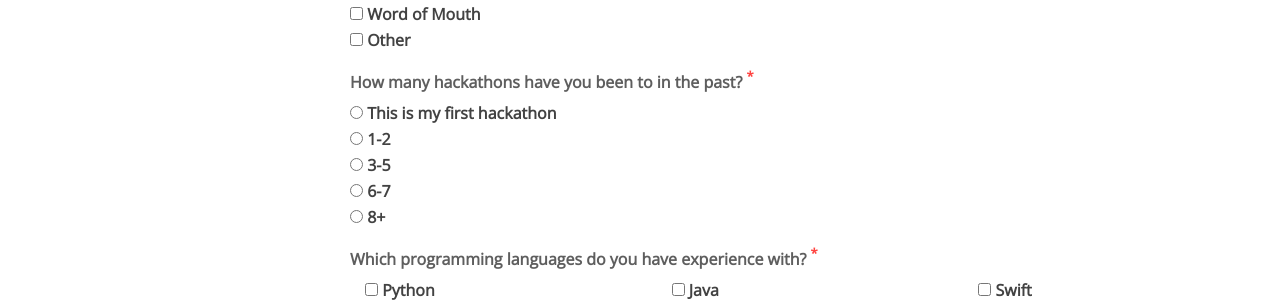
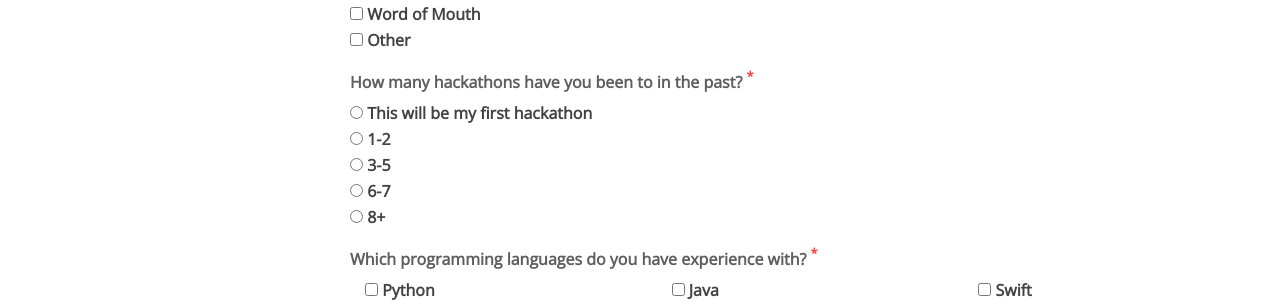
Before and after one commit to MLH/mlh-hackathon-boilerplate, a Jekyll site: the page register.html, which Jekyll copies as it is, in a window 1280 px wide and 900 px high, scrolled down 1196 px. Shown: the part 158-460 px from the top of the window. Built offline with Jekyll 4.4.1, drawn with Linux system fonts in a browser that asks for light colours; some web fonts are replaced.

Commit message:
Bug fixed

```diff
--- a/register.html
+++ b/register.html
@@ -290,7 +290,7 @@
                 <div class="form-check">
                     <input class="form-check-input" type="radio" name="howManyHackathon" id="zero" value="zero" required>
                     <label class="form-check-label" style="color:#424242" for="zero">
-                        This is my first hackathon
+                        This will be my first hackathon
                     </label>
                 </div>
                 <div class="form-check">
```
